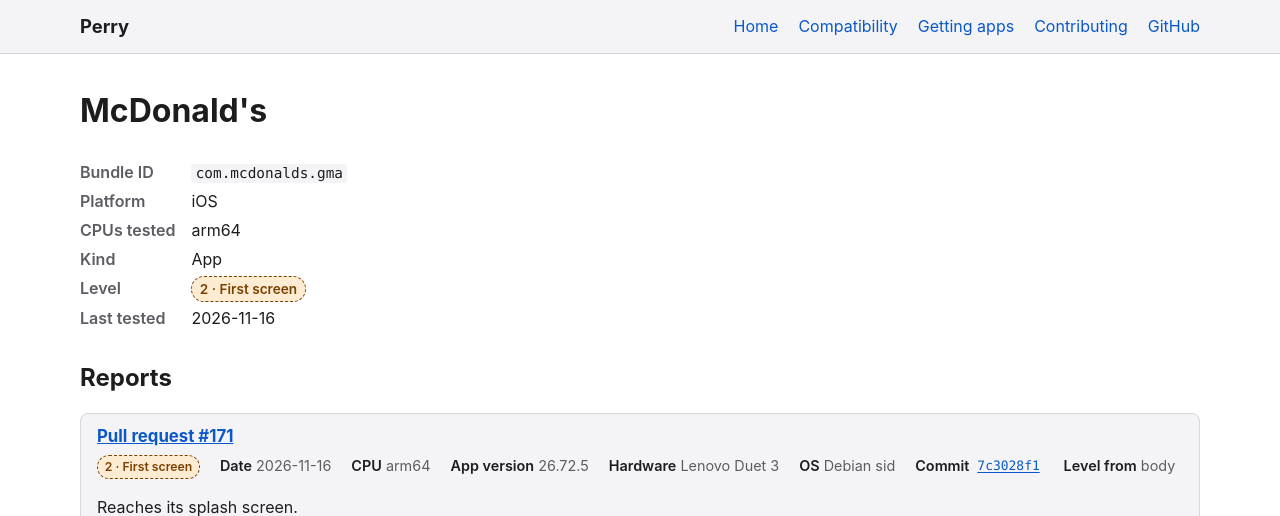
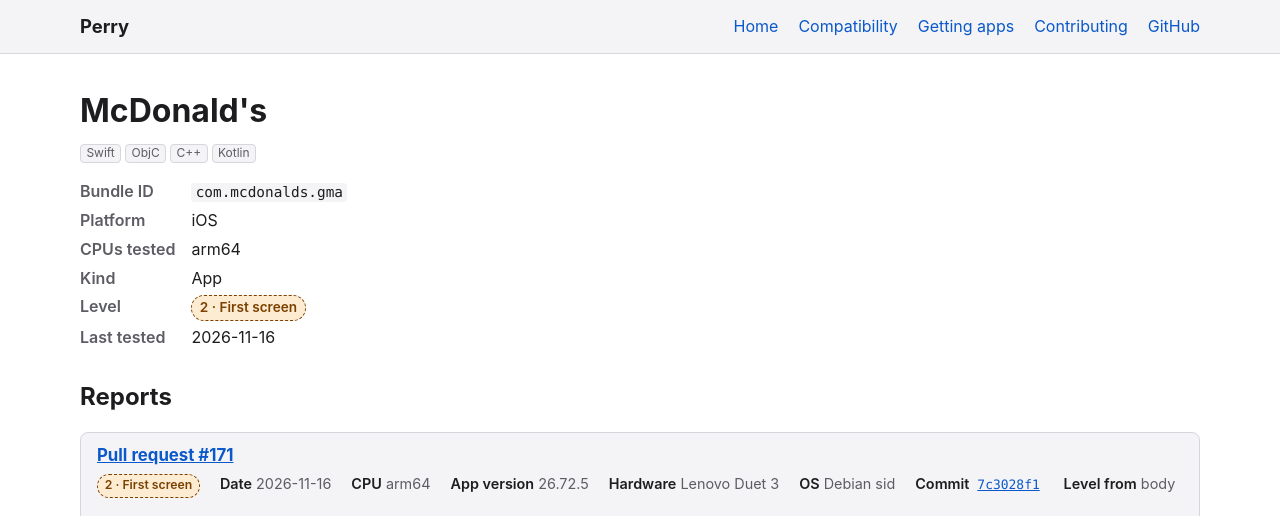
Before and after one commit to MillerTechnologyPeru/Perry, a Jekyll site: the page built from docs/_apps/ios/com.mcdonalds.gma.md, in a window 1280 px wide, cut to the strip 0-516 px from the top of the page. Built offline with Jekyll 4.4.1, drawn with Linux system fonts in a browser that asks for light colours.

Commit message:
Add McDonald's's engine and language tags

```diff
--- a/docs/_apps/ios/com.mcdonalds.gma.md
+++ b/docs/_apps/ios/com.mcdonalds.gma.md
@@ -3,6 +3,7 @@ name: McDonald's
 bundle_id: "com.mcdonalds.gma"
 platform: ios
 kind: app
+tags: [Swift, ObjC, C++, Kotlin]
 reports:
   - pr: 170
     date: 2026-11-16
```
